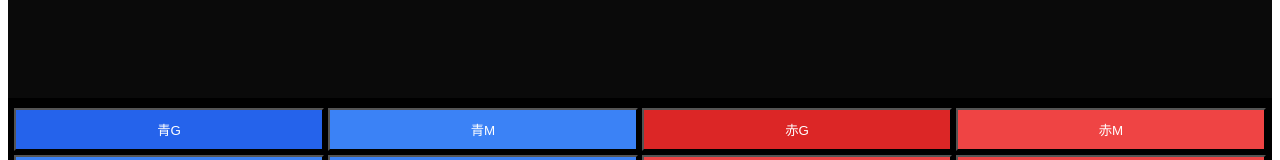
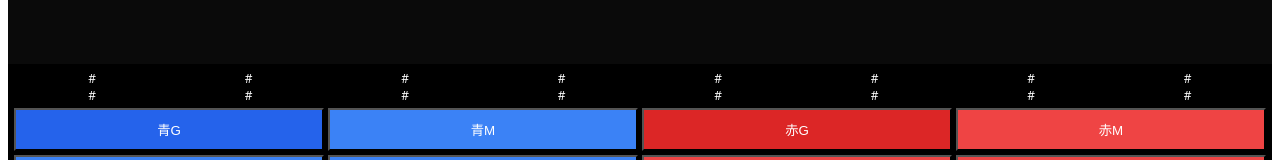
Before and after one commit to hakkinen9301/handball-score-new, a React (Create React App) app: page / in a window 1280 px wide. Both pictures are taken after a click on the button "試合開始". Shown: the part 417-577 px from the top of the page. Built offline with nearby package versions, Linux system fonts and the light colour scheme.

Commit message:
Refactor App.js for improved readability and structure

```diff
--- a/src/App.js
+++ b/src/App.js
@@ -143,16 +143,31 @@ export default function App() {
             <div style={styles.stats}>
               {[0,1].map(r=>(
                 <div key={r} style={styles.statRow}>
-                  {[...blueList.slice(r*4,(r+1)*4),
-                    ...redList.slice(r*4,(r+1)*4)
-                  ].map((p,i)=>(
-                    <div key={i}>
-                      #{p?.num || ""}{" "}
-                      <span style={{color:i<4?"#60a5fa":"#f87171"}}>
-                        {p?.count || ""}
-                      </span>
-                    </div>
-                  ))}
+                  {/* 青 */}
+                  {Array.from({length:4}).map((_,i)=>{
+                    const p = blueList[r*4 + i];
+                    return (
+                      <div key={`b-${i}`}>
+                        #{p?.num || ""}{" "}
+                        <span style={{color:"#60a5fa"}}>
+                          {p?.count || ""}
+                        </span>
+                      </div>
+                    );
+                  })}
+
+                  {/* 赤 */}
+                  {Array.from({length:4}).map((_,i)=>{
+                    const p = redList[r*4 + i];
+                    return (
+                      <div key={`r-${i}`}>
+                        #{p?.num || ""}{" "}
+                        <span style={{color:"#f87171"}}>
+                          {p?.count || ""}
+                        </span>
+                      </div>
+                    );
+                  })}
                 </div>
               ))}
             </div>
@@ -202,12 +217,9 @@ const styles = {
   },
 
   header:{position:"sticky",top:0,background:"#000",textAlign:"center",padding:8},
-
   scoreRow:{display:"flex",justifyContent:"center",gap:6,fontSize:12},
-
   timeline:{flex:1,overflowY:"auto",padding:8},
 
-  // ★ここだけ修正
   row:{
     display:"grid",
     gridTemplateColumns:"40px 90px 60px 90px 40px",
@@ -218,7 +230,6 @@ const styles = {
     margin:"0 auto"
   },
 
-  // ★ここだけ修正（nowrap追加）
   c1:{textAlign:"center",color:"#60a5fa",whiteSpace:"nowrap"},
   c2:{textAlign:"right",color:"#60a5fa",whiteSpace:"nowrap"},
   c3:{textAlign:"center",fontWeight:"bold"},
@@ -245,21 +256,8 @@ const styles = {
 
   actions:{display:"flex",justifyContent:"space-around",marginTop:4},
 
-  startWrap:{
-    height:"100%",
-    display:"flex",
-    justifyContent:"center",
-    alignItems:"center"
-  },
-
-  startBox:{
-    display:"flex",
-    flexDirection:"column",
-    gap:12,
-    width:"80%"
-  },
-
+  startWrap:{height:"100%",display:"flex",justifyContent:"center",alignItems:"center"},
+  startBox:{display:"flex",flexDirection:"column",gap:12,width:"80%"},
   bigInput:{padding:14,fontSize:16},
-
   startBtn:{padding:14,fontSize:16,background:"#2563eb",color:"#fff"}
 };
```
